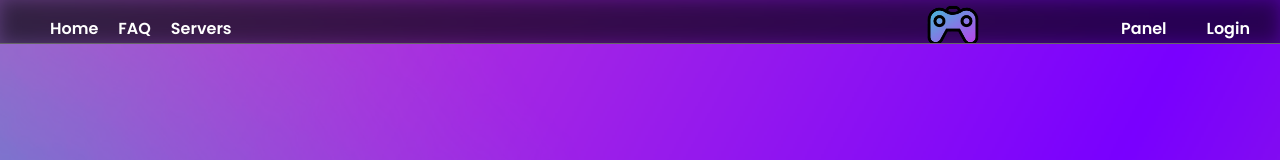
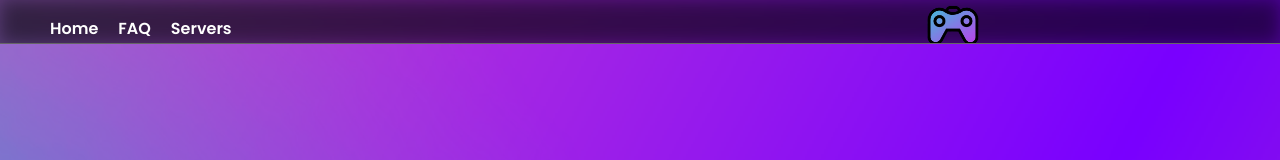
Before and after one commit to SoloAbyss/dgt-project1.4, a plain HTML site: page faq.html in a window 1280 px wide. Shown: the top 160 px of the page. Drawn offline with nearby package versions, Linux system fonts and the light colour scheme.

Commit message:
nvm now is finished

```diff
--- a/faq.html
+++ b/faq.html
@@ -20,12 +20,14 @@
         <li id="nav-link"><a href="/index.html">Home</a></li>
         <li id="nav-link"><a href="/faq.html">FAQ</a></li>
         <li id="nav-link"><a href="/servers.html">Servers</a></li>
-        <li id="nav-link-sign-in">
+
+        <!-- Will Be done in future -->
+        <!-- <li id="nav-link-sign-in">
           <a href="/signin-signup.html">Login</a>
         </li>
         <li id="nav-link-sign-in">
           <a href="#">Panel</a>
-        </li>
+        </li> -->
       </ul>
       <a href="index.html"></a
       ><img
```
Also changed, not shown: index.html (+4 -2 lines), servers.html (+4 -2 lines), signin-signup.html (+4 -2 lines).
